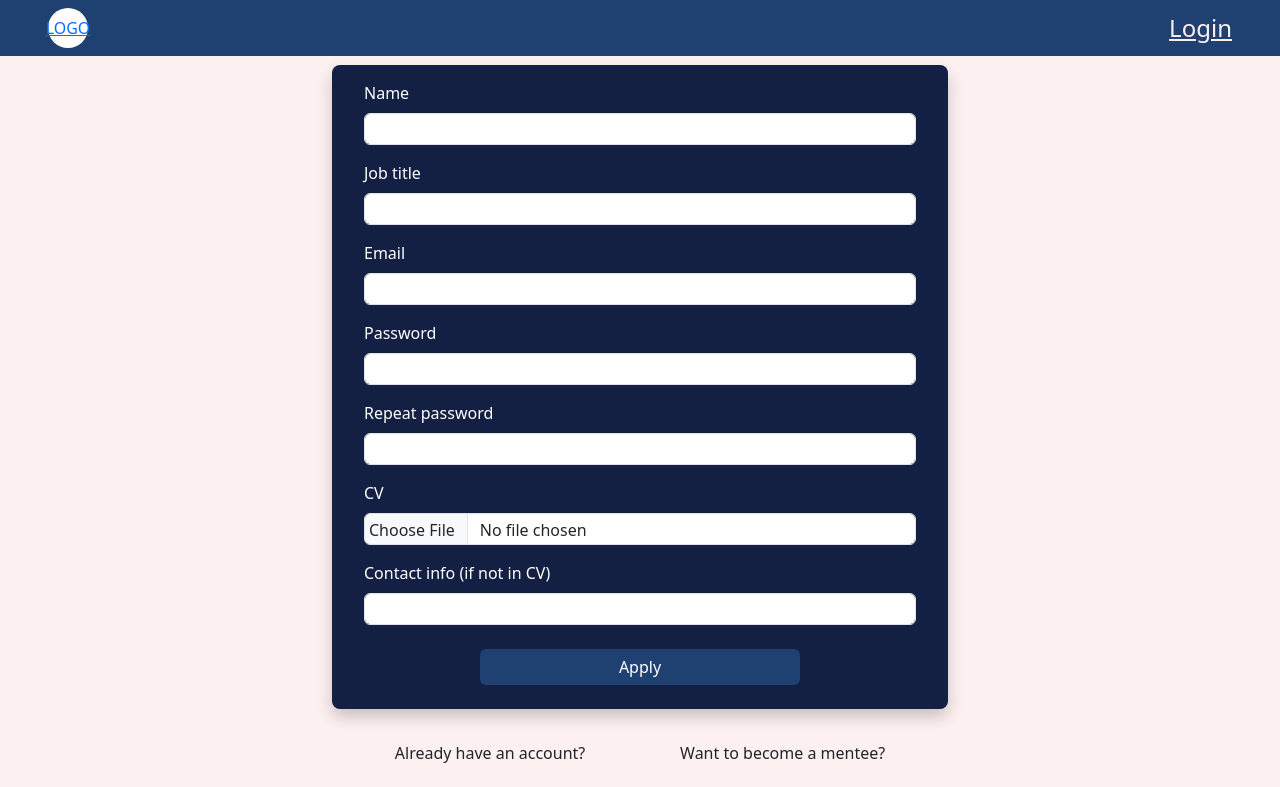
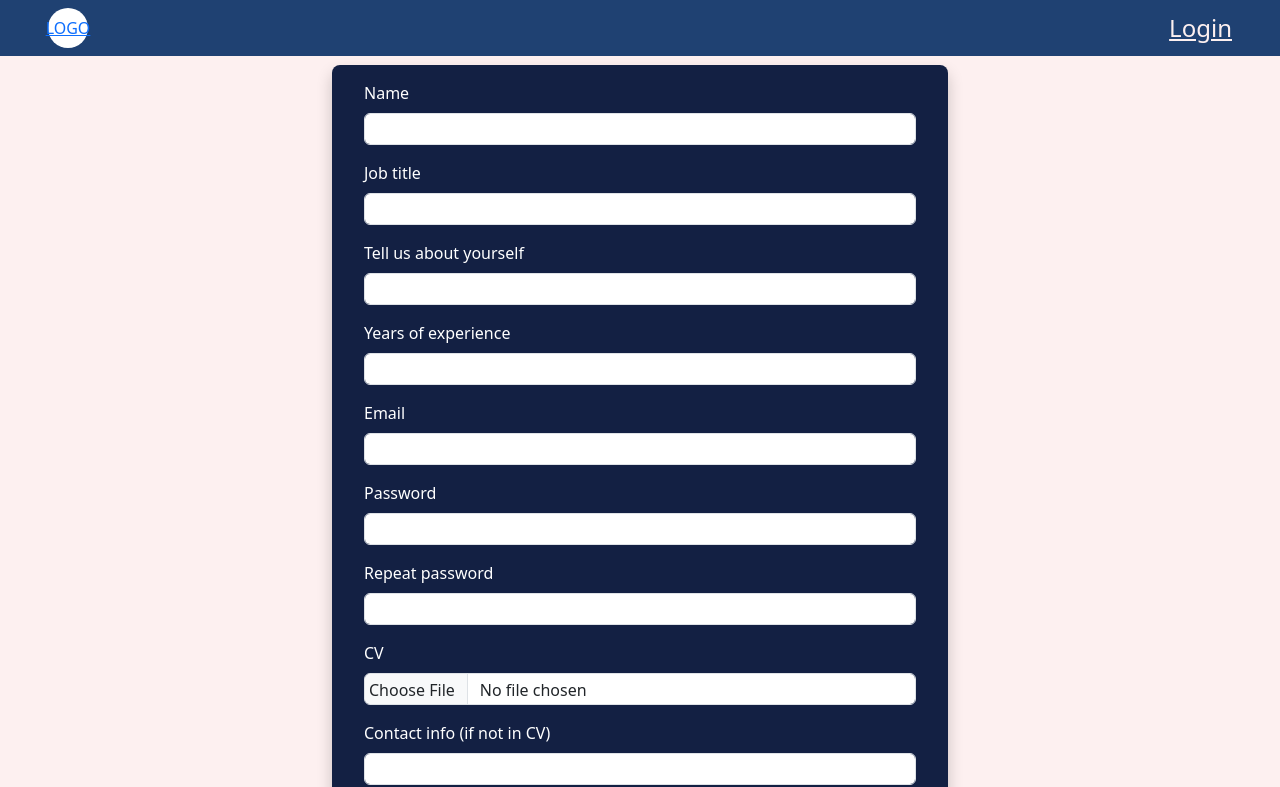
Before and after one commit to Mentorizon/mentorizon-client, a React (Create React App) app: page /apply-mentor in a window 1280 px wide. Shown: the top 787 px of the page. Built offline with nearby package versions, Linux system fonts and the light colour scheme.

Commit message:
Add description and yearsOfExperience fields to Sign Up as a mentor page

```diff
--- a/src/pages/SignUpMentor.tsx
+++ b/src/pages/SignUpMentor.tsx
@@ -1,4 +1,4 @@
-import React, {useState} from "react";
+import React, {useEffect, useState} from "react";
 import AppNavbar from "../components/common/AppNavbar";
 import {Button, Container, Form, FormGroup, Input, Label} from "reactstrap";
 import {Link} from "react-router-dom";
@@ -6,6 +6,8 @@ import {Link} from "react-router-dom";
 const SignUpMentor = () => {
     const [name, setName] = useState<string>("");
     const [jobTitle, setJobTitle] = useState<string>("");
+    const [description, setDescription] = useState<string>("");
+    const [yearsOfExperience, setYearsOfExperience] = useState<number>();
     const [email, setEmail] = useState<string>("");
     const [password, setPassword] = useState<string>("");
     const [repeatPassword, setRepeatPassword] = useState<string>("");
@@ -49,7 +51,8 @@ const SignUpMentor = () => {
                     headers: {
                         'Content-Type': 'application/json',
                     },
-                    body: JSON.stringify({name, email, password, jobTitle, cvBase64, contactInfo}),
+                    body: JSON.stringify({name, email, password, jobTitle, description, yearsOfExperience, cvBase64,
+                        contactInfo}),
                 });
 
                 if (response.ok) {
@@ -93,6 +96,31 @@ const SignUpMentor = () => {
                             value={jobTitle}
                             onChange={(e: React.ChangeEvent<HTMLInputElement>) => setJobTitle(e.target.value)}
                             autoComplete="jobTitle"
+                        />
+                    </FormGroup>
+
+                    <FormGroup>
+                        <Label for="description">Tell us about yourself</Label>
+                        <Input
+                            type="text"
+                            name="description"
+                            id="description"
+                            required
+                            value={description}
+                            onChange={(e: React.ChangeEvent<HTMLInputElement>) => setDescription(e.target.value)}
+                            autoComplete="description"
+                        />
+                    </FormGroup>
+
+                    <FormGroup>
+                        <Label for="yearsOfExperience">Years of experience</Label>
+                        <Input
+                            type="number"
+                            name="yearsOfExperience"
+                            id="yearsOfExperience"
+                            required
+                            value={yearsOfExperience}
+                            onChange={(e: React.ChangeEvent<HTMLInputElement>) => setYearsOfExperience(Number(e.target.value))}
                         />
                     </FormGroup>
 
```
